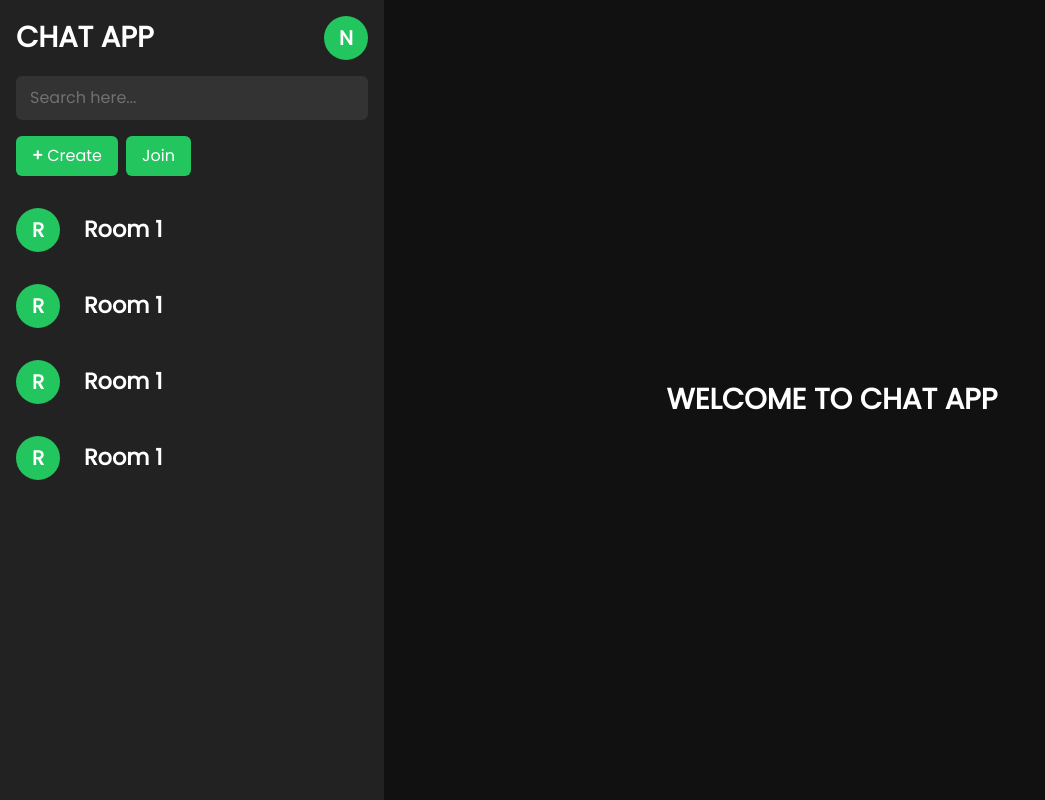
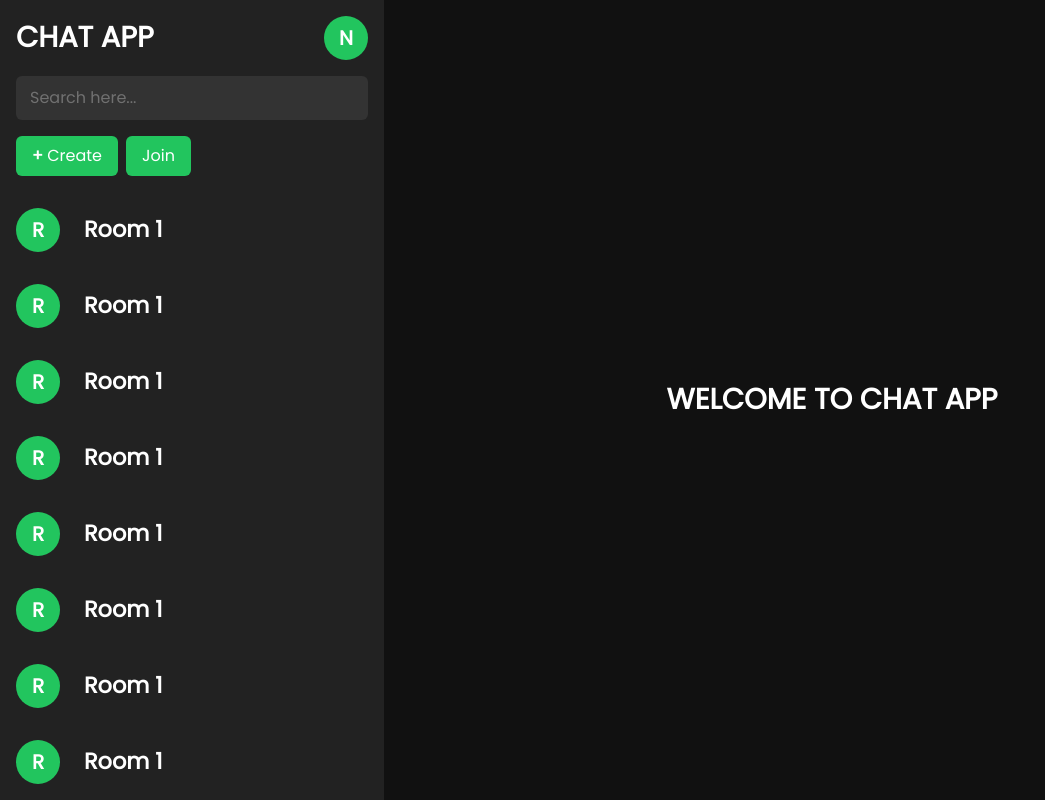
Before and after one commit to NITHIN3387/chat-booth, a Next.js app in the folder web/: page / in a window 1280 px wide. Shown: the whole page, without its empty margins (0-1045 px from the left). Built offline with nearby package versions, Linux system fonts and the light colour scheme.

Commit message:
layout overflow corrected and custom scrollbar added

```diff
--- a/web/src/app/(main)/layout.tsx
+++ b/web/src/app/(main)/layout.tsx
@@ -6,7 +6,7 @@ export default function RootLayout({
   children: React.ReactNode;
 }>) {
   return (
-    <div className="grid grid-cols-[24rem_1fr]">
+    <div className="grid grid-cols-[24rem_1fr] h-dvh overflow-hidden">
       <SideNavbar className="md:inline hidden" />
       {children}
     </div>
--- a/web/src/components/cards/room-card/room-card.tsx
+++ b/web/src/components/cards/room-card/room-card.tsx
@@ -7,7 +7,7 @@ export function RoomCard(props: RoomCardType): JSX.Element {
 
   return (
     <Link
-      className="flex items-center gap-6 p-4 hover:bg-ternary-bg-color transition-all duration-400"
+      className="flex items-center gap-6 p-4 bg-pr hover:bg-ternary-bg-color transition-all duration-400"
       href={roomLink}
     >
       <DP className="w-11" name={roomName} />
--- a/web/src/components/side-navbar/room-list/room-list.tsx
+++ b/web/src/components/side-navbar/room-list/room-list.tsx
@@ -4,6 +4,14 @@ import { RoomCard } from "@/components/cards/room-card/room-card";
 
 export function RoomList(): JSX.Element {
   const [roomList, setRoomList] = useState<roomType[]>([
+    { id: "1234567890", name: "Room 1", createdById: "0987654321" },
+    { id: "1234567890", name: "Room 1", createdById: "0987654321" },
+    { id: "1234567890", name: "Room 1", createdById: "0987654321" },
+    { id: "1234567890", name: "Room 1", createdById: "0987654321" },
+    { id: "1234567890", name: "Room 1", createdById: "0987654321" },
+    { id: "1234567890", name: "Room 1", createdById: "0987654321" },
+    { id: "1234567890", name: "Room 1", createdById: "0987654321" },
+    { id: "1234567890", name: "Room 1", createdById: "0987654321" },
     { id: "1234567890", name: "Room 1", createdById: "0987654321" },
     { id: "1234567890", name: "Room 1", createdById: "0987654321" },
     { id: "1234567890", name: "Room 1", createdById: "0987654321" },
--- a/web/src/components/side-navbar/side-navbar-header/side-navbar-header.tsx
+++ b/web/src/components/side-navbar/side-navbar-header/side-navbar-header.tsx
@@ -4,7 +4,7 @@ import { Input } from "@/components/ui/input";
 
 export function SideNavBarHeader(): JSX.Element {
   return (
-    <header className="sticky top-0 space-y-4 p-4">
+    <header className="sticky top-0 space-y-4 p-4 bg-secondary-bg-color">
       <section className="flex justify-between">
         <h1>CHAT APP</h1>
         <DP className="!w-11" name="Nithin N"/>
--- a/web/src/components/side-navbar/side-navbar.tsx
+++ b/web/src/components/side-navbar/side-navbar.tsx
@@ -9,7 +9,7 @@ export function SideNavbar(props: SideNavbarProps): JSX.Element {
   const { className } = props
 
   return (
-    <nav className={cn(["h-dvh w-full bg-secondary-bg-color", className])}>
+    <nav className={cn(["h-dvh w-full bg-secondary-bg-color overflow-y-scroll scroll-", className])}>
       <SideNavBarHeader />
       <RoomList />
     </nav>
--- a/web/src/styles/globals.css
+++ b/web/src/styles/globals.css
@@ -11,6 +11,19 @@
   --primary-bg-color: 17 17 17;
   --secondary-bg-color: 34 34 34;
   --ternary-bg-color: 51 51 51;
+}
+
+::-webkit-scrollbar {
+  width: 2px;
+}
+
+::-webkit-scrollbar-track {
+  background: transparent;
+}
+
+::-webkit-scrollbar-thumb {
+  background: rgb(var(--primary-theme-color));
+  border-radius: 3px;
 }
 
 * {
```
